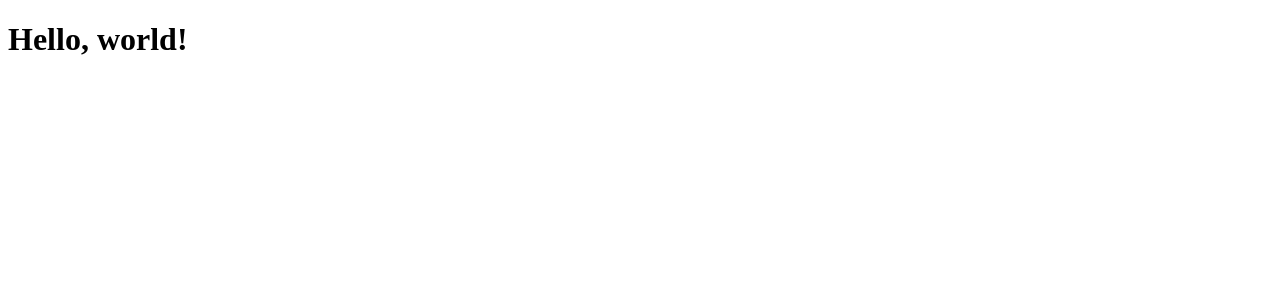
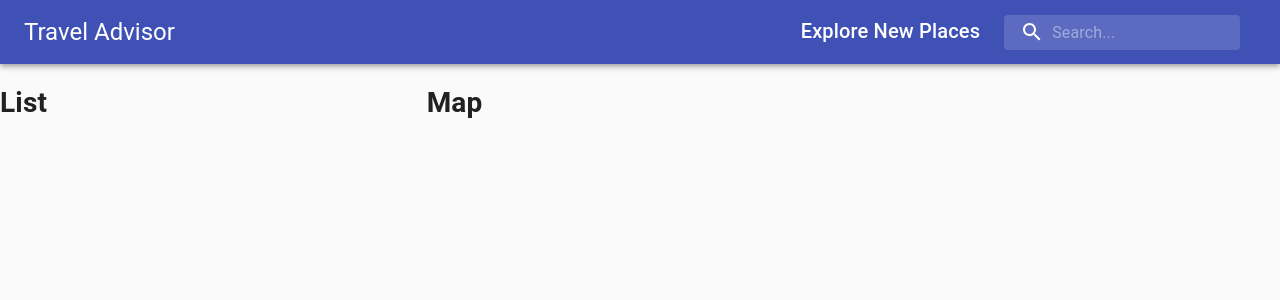
Before and after one commit to Raffaeleb003/-React-Travel-Advisor, a React (Create React App) app: page / in a window 1280 px wide. Shown: the top 300 px of the page. Built offline with nearby package versions, Linux system fonts and the light colour scheme.

Commit message:
Header added

```diff
--- a/src/App.js
+++ b/src/App.js
@@ -1,10 +1,24 @@
 import React from 'react';
+import { CssBaseline, Grid } from '@material-ui/core';
+
+import Header from './components/Header/Header'
+import List from './components/List/List'
+import Map from './components/Map/Map'
 
 const App = () => {
     return (
-        <div>
-            <h1>Hello, world!</h1>
-        </div>
+        <>
+            <CssBaseline />
+            <Header />
+            <Grid container spacing={3} style={{ width: '100%'}}>
+                <Grid item xs={12} md={4}>
+                    <List />
+            </Grid>
+                <Grid item xs={12} md={8}>
+                    <Map />
+                </Grid>
+            </Grid>
+        </>
     )
 }
 
--- a/src/components/Header/Header.jsx
+++ b/src/components/Header/Header.jsx
@@ -0,0 +1,35 @@
+import React from 'react';
+import { Autocomplete } from '@react-google-maps/api'
+import {AppBar, Toolbar, Typography, InputBase, Box} from '@material-ui/core'
+import SearchIcon from '@material-ui/icons/Search'
+
+import useStyles from './styles'
+
+const Header = () => {
+    const classes = useStyles();
+
+    return (
+        <AppBar position='static'>
+            <Toolbar className={classes.toolbar}>
+                <Typography variant='h5' className={classes.title}>
+                    Travel Advisor
+                </Typography>
+                <Box display='flex'>
+                    <Typography variant='h6' className={classes.title}>
+                    Explore New Places
+                </Typography>
+                {/* <Autocomplete> */}
+                    <div className={classes.search}>
+                        <div className={classes.searchIcon}>
+                            <SearchIcon />
+                        </div>
+                        <InputBase placeholder='Search...' classes= {{ root: classes.inputRoot, input: classes.inputInput}} />
+                    </div>
+                {/* </Autocomplete> */}
+                </Box>
+            </Toolbar>
+        </AppBar>
+    )
+}
+
+export default Header
--- /dev/null
+++ b/src/components/Header/styles.js
@@ -0,0 +1,32 @@
+import { alpha, makeStyles } from '@material-ui/core/styles';
+
+export default makeStyles((theme) => ({
+  title: {
+    display: 'none',
+    [theme.breakpoints.up('sm')]: {
+      display: 'block',
+    },
+  },
+  search: {
+    position: 'relative',
+    borderRadius: theme.shape.borderRadius,
+    backgroundColor: alpha(theme.palette.common.white, 0.15),
+    '&:hover': { backgroundColor: alpha(theme.palette.common.white, 0.25) },
+    marginRight: theme.spacing(2),
+    marginLeft: 0,
+    width: '100%',
+    [theme.breakpoints.up('sm')]: { marginLeft: theme.spacing(3), width: 'auto' },
+  },
+  searchIcon: {
+    padding: theme.spacing(0, 2), height: '100%', position: 'absolute', pointerEvents: 'none', display: 'flex', alignItems: 'center', justifyContent: 'center',
+  },
+  inputRoot: {
+    color: 'inherit',
+  },
+  inputInput: {
+    padding: theme.spacing(1, 1, 1, 0), paddingLeft: `calc(1em + ${theme.spacing(4)}px)`, transition: theme.transitions.create('width'), width: '100%', [theme.breakpoints.up('md')]: { width: '20ch' },
+  },
+  toolbar: {
+    display: 'flex', justifyContent: 'space-between',
+  },
+}));
--- a/src/components/List/List.jsx
+++ b/src/components/List/List.jsx
@@ -0,0 +1,9 @@
+import React from 'react';
+
+const List = () => {
+    return (
+        <h1>List</h1>
+    )
+}
+
+export default List;
--- a/src/components/Map/Map.jsx
+++ b/src/components/Map/Map.jsx
@@ -0,0 +1,9 @@
+import React from 'react';
+
+const Map = () => {
+    return (
+        <h1>Map</h1>
+    )
+}
+
+export default Map;
```
Also changed, not shown: src/components/PlaceDetails/PlaceDetails.jsx (+9 -0 lines), src/components/List/styles.js (added), src/components/Map/styles.js (added), src/components/PlaceDetails/styles.js (added).
